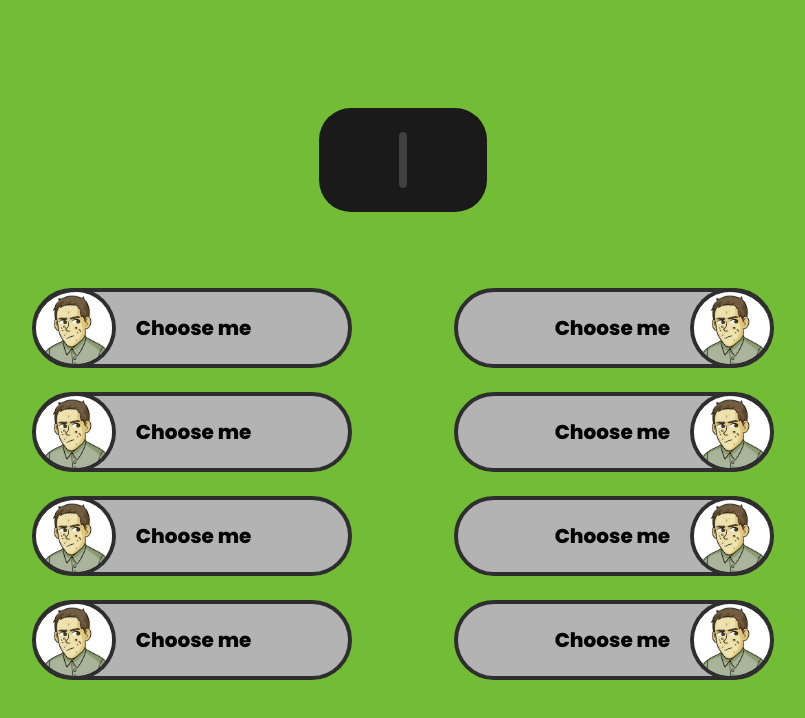
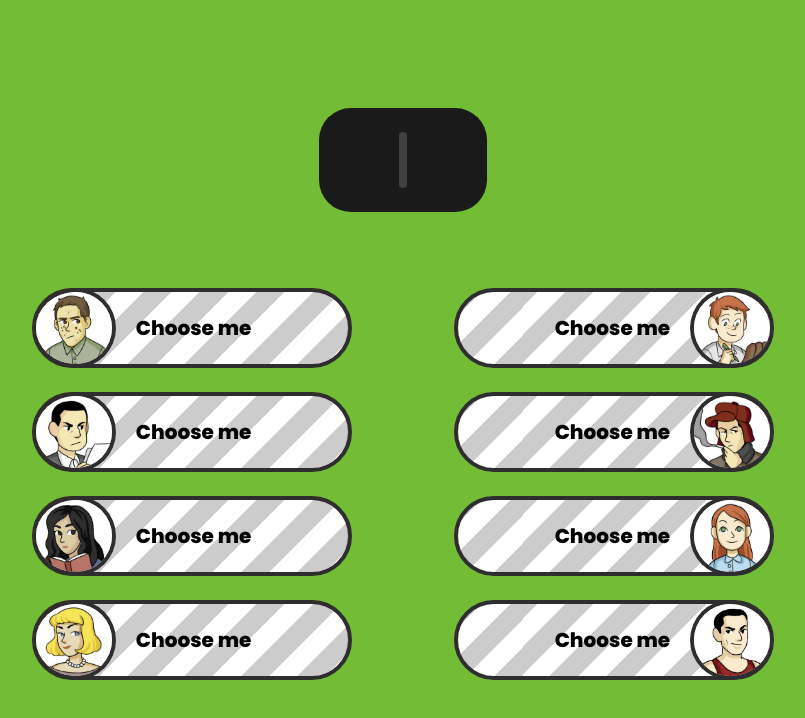
Before and after one commit to codicate/catcher-game, a React (Create React App) app: page /catcher-game/lobby in a window 1280 px wide. Shown: the top 718 px of the page, without its empty margins (237-1042 px from the left). Built offline with nearby package versions, Linux system fonts and the light colour scheme; no server answers; the database is empty.

Commit message:
lobby working

```diff
--- a/src/App.tsx
+++ b/src/App.tsx
@@ -10,7 +10,6 @@
 
 
 function App() {
-
   return (
     <>
       <Switch>
--- a/src/app/roomSlice.ts
+++ b/src/app/roomSlice.ts
@@ -1,8 +1,8 @@
 import { RootState } from 'app/store';
-import { createSlice, createDraftSafeSelector, createAsyncThunk } from '@reduxjs/toolkit';
+import { createSlice, createDraftSafeSelector, createAsyncThunk, PayloadAction } from '@reduxjs/toolkit';
 
 import { firestore } from 'utils/firebase';
-import { collectionGroup, doc, getDoc, setDoc } from 'firebase/firestore';
+import { doc, getDoc, setDoc, onSnapshot } from 'firebase/firestore';
 
 
 export enum Status { dead, alive }
@@ -33,6 +33,9 @@
   )
 };
 
+export type LocalState = typeof initialState;
+export type DatabaseState = Omit<typeof initialState, 'self'>;
+
 
 const getCodeFromDate = (numOfDigit: number) => {
   return new Date().getTime().toString().slice(-numOfDigit);
@@ -59,7 +62,10 @@
     try {
       const roomDoc = doc(firestore, 'rooms', roomId);
       await setDoc(roomDoc, roomData);
-      return roomData;
+      return {
+        ...roomData,
+        playerName: input.playerName
+      };
 
     } catch (err) {
       console.error(err);
@@ -81,15 +87,18 @@
       if (!roomSnapshot.exists())
         throw new Error('Room not Found');
 
-      const roomData = roomSnapshot.data() as typeof initialState;
+      const roomData = roomSnapshot.data() as DatabaseState;
       console.log("Room data:", roomData);
 
-      // NEED FIX
+      // NEED FIX player filter by comparing player name
       if (Object.values(roomData.players).filter(player => player).length >= 1000)
         throw new Error('Room Full');
 
       await setDoc(roomDoc, roomData);
-      return roomData;
+      return {
+        ...roomData,
+        playerName: input.playerName
+      };
 
     } catch (err) {
       console.error(err);
@@ -100,20 +109,26 @@
 );
 
 
-export const selectCharacter = createAsyncThunk(
+export const setCharacter = createAsyncThunk(
   'room/selectCharacter',
-  async (character: string, { rejectWithValue }) => {
+  async (character: string, { getState, rejectWithValue }) => {
+    const state = (getState() as RootState).room;
+
+    console.log('name', state.self.playerName);
+
     try {
-      const roomDoc = doc(firestore, 'rooms', initialState.roomInfo.roomId);
+      const roomDoc = doc(firestore, 'rooms', state.roomInfo.roomId);
       const roomSnapshot = await getDoc(roomDoc);
 
       if (roomSnapshot.exists()) {
-        const roomData = roomSnapshot.data() as typeof initialState;
+        const roomData = roomSnapshot.data() as DatabaseState;
 
-        // roomData.players[character] = {
-        //   name: '',
-        //   status: Status.alive,
-        // };
+        roomData.players[character] = {
+          playerName: state.self.playerName,
+          status: Status.alive,
+        };
+
+        await setDoc(roomDoc, roomData);
       }
 
     } catch (err) {
@@ -127,19 +142,25 @@
 const roomSlice = createSlice({
   name: 'room',
   initialState,
-  reducers: {},
+  reducers: {
+    updateLocalState: (state, action: PayloadAction<DatabaseState>) => {
+      state.players = action.payload.players;
+    }
+  },
   extraReducers: (builder) => {
     builder.addCase(
       createRoom.fulfilled,
       (state, action) => {
         state.roomInfo = action.payload.roomInfo;
         state.players = action.payload.players;
+        state.self.playerName = action.payload.playerName;
       }
     ).addCase(
       joinRoom.fulfilled,
       (state, action) => {
         state.roomInfo = action.payload.roomInfo;
         state.players = action.payload.players;
+        state.self.playerName = action.payload.playerName;
       }
     );/*.addCase(
       selectCharacter.fulfilled,
@@ -150,9 +171,9 @@
   }
 });
 
-// export const {
-
-// } = roomSplice.actions;
+export const {
+  updateLocalState
+} = roomSlice.actions;
 export default roomSlice.reducer;
 
 
--- a/src/pages/Lobby/Lobby.tsx
+++ b/src/pages/Lobby/Lobby.tsx
@@ -1,14 +1,43 @@
 import styles from 'pages/Lobby/Lobby.module.scss';
+import { useEffect, useState } from 'react';
 
-import { useAppSelector } from 'app/hooks';
-import { selectRoomInfo, selectPlayers } from 'app/roomSlice';
+import { firestore } from 'utils/firebase';
+import { doc, onSnapshot } from 'firebase/firestore';
 
-import characterImgs from 'assets/characterImgs';
-import Player from 'pages/Lobby/Player';
+import { useAppSelector, useAppDispatch } from 'app/hooks';
+import {
+  updateLocalState, DatabaseState, setCharacter, Player,
+  selectRoomInfo, selectPlayers,
+
+} from 'app/roomSlice';
+
+import PlayerDiv from 'pages/Lobby/PlayerDiv';
+
 
 const Lobby = () => {
+  const dispatch = useAppDispatch();
+
   const roomInfo = useAppSelector(selectRoomInfo);
   const players = useAppSelector(selectPlayers);
+
+  useEffect(() => {
+    const roomDoc = doc(firestore, 'rooms', roomInfo.roomId);
+
+    const unsubSnapshot = onSnapshot(roomDoc, (doc) => {
+      dispatch(updateLocalState(doc.data() as DatabaseState));
+    });
+
+    return () => unsubSnapshot();
+  }, [dispatch, roomInfo]);
+
+  const [chosenCharacter, setChosenCharacter] = useState(false);
+
+  const chooseCharacter = (character: string, player: Player) => {
+    if (!chosenCharacter && !player?.playerName) {
+      dispatch(setCharacter(character));
+      setChosenCharacter(true);
+    }
+  };
 
   return (
     <div className={styles.lobby}>
@@ -27,12 +56,13 @@
       </button>
       <div className={styles.board}>
         {
-          Object.entries(players).map(([character, player], idx) =>
-            <Player
+          Object.entries(players).sort().map(([character, player], idx) =>
+            <PlayerDiv
               key={idx}
               idx={idx}
+              chooseCharacter={chooseCharacter}
               character={character}
-              player={players[character]}
+              player={player}
             />
           )
         }
--- a/src/pages/Lobby/Player.tsx
+++ /dev/null
@@ -1,41 +0,0 @@
-import styles from 'pages/Lobby/Player.module.scss';
-import { selectCharacter } from 'app/roomSlice';
-import { useAppDispatch, useAppSelector } from 'app/hooks';
-import { Characters, Player } from 'app/roomSlice';
-
-import characterImgs from 'assets/characterImgs';
-
-function PlayerDiv({
-  idx,
-  character,
-  player,
-}: {
-  idx: number;
-  character: string;
-  player: Player;
-}) {
-  const dispatch = useAppDispatch();
-
-  return (
-    <div
-      className={`
-      ${styles.player}
-      ${!player ? styles.movingStripe : ''}
-    `}
-      onClick={() => {
-        dispatch(selectCharacter(character))
-      }}
-    >
-      {(() => {
-        const test = character as keyof typeof characterImgs;
-        console.log('character:', characterImgs[test]);
-      })()}
-      <img src={characterImgs.Ackley} alt="" />
-      <div>
-        {player?.playerName || 'Choose me'}
-      </div>
-    </div>
-  );
-}
-
-export default PlayerDiv;
--- /dev/null
+++ b/src/pages/Lobby/PlayerDiv.tsx
@@ -0,0 +1,36 @@
+import styles from 'pages/Lobby/Player.module.scss';
+
+import { Player } from 'app/roomSlice';
+import characterImgs from 'assets/characterImgs';
+
+function PlayerDiv({
+  idx,
+  character,
+  player,
+  chooseCharacter,
+}: {
+  idx: number;
+  character: string;
+  player: Player;
+  chooseCharacter: (character: string, player: Player) => void;
+}) {
+  return (
+    <div
+      className={`
+      ${styles.player}
+      ${!player.playerName ? styles.movingStripe : ''}
+    `}
+      onClick={() => chooseCharacter(character, player)}
+    >
+      <img
+        src={characterImgs[character as keyof typeof characterImgs]}
+        alt=""
+      />
+      <div>
+        {player?.playerName || 'Choose me'}
+      </div>
+    </div>
+  );
+}
+
+export default PlayerDiv;
```
